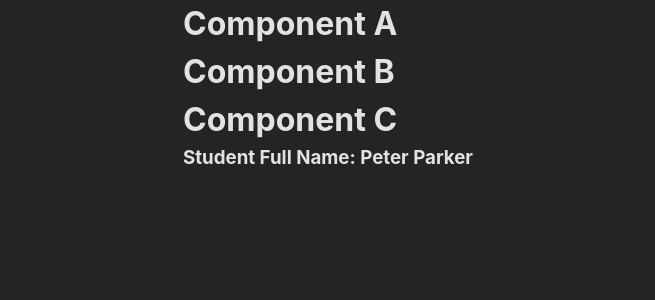
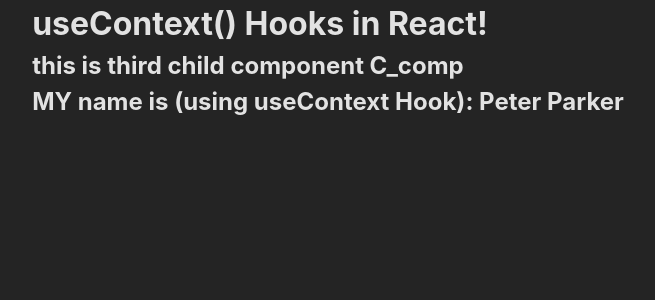
Before and after one commit to kushal022/React-Repo, a React (Vite) app: page / in a window 1280 px wide. Shown: the top 300 px of the page, without its empty margins (312-967 px from the left). Built offline with nearby package versions, Linux system fonts and the light colour scheme.

Commit message:
Hooks: useContext

```diff
--- a/src/App.jsx
+++ b/src/App.jsx
@@ -10,6 +10,7 @@ import AppArray from './array/AppArray.jsx'
 import AppApi from './api/AppApi.jsx'
 import AppPropDrilling from './propDrilling/AppPropDrilling.jsx'
 import AppContextAPI from './contextAPI/AppContextAPI.jsx'
+import AppHook from './hook/useContext/AppHook.jsx'
 
 function App() {
   const [count, setCount] = useState(0)
@@ -25,7 +26,8 @@ function App() {
       {/* <AppArray /> */}
       {/* <AppApi /> */}
       {/* <AppPropDrilling /> */}
-      <AppContextAPI />
+      {/* <AppContextAPI /> */}
+      <AppHook />
     </>
   )
 }
--- /dev/null
+++ b/src/hook/useContext/A_comp.jsx
@@ -0,0 +1,10 @@
+import React from "react";
+import B_comp from "./B_comp";
+
+export default function A_comp(){
+    return(
+        <>
+        <B_comp />
+        </>
+    )
+}
--- /dev/null
+++ b/src/hook/useContext/AppHook.jsx
@@ -0,0 +1,22 @@
+import React, { createContext } from 'react'
+import A_comp from './A_comp'
+
+const studentinfo = createContext();
+const studentinfo2 = createContext();
+function AppHook() {
+  const f_name = "Peter";
+  const l_name = "Parker";
+  return (
+    <>
+    <studentinfo.Provider value={f_name}>
+      <studentinfo2.Provider value={l_name}>
+    <A_comp/>
+      </studentinfo2.Provider>
+    </studentinfo.Provider>
+    </>
+  )
+}
+
+export default AppHook
+// export both context/data
+export { studentinfo, studentinfo2 }
--- /dev/null
+++ b/src/hook/useContext/B_comp.jsx
@@ -0,0 +1,12 @@
+import React from 'react'
+import C_comp from './C_comp'
+
+function B_comp() {
+  return (
+    <div>
+      <C_comp/>
+    </div>
+  )
+}
+
+export default B_comp
--- /dev/null
+++ b/src/hook/useContext/C_comp.jsx
@@ -0,0 +1,20 @@
+import React , {useContext}from 'react'
+
+// Import context/Data from Parent component
+import { studentinfo,studentinfo2 } from './AppHook'
+function C_comp() {
+    // Use useContext hook to get data from Parent component.
+    const f_name = useContext(studentinfo);
+    const l_name = useContext(studentinfo2);
+  return (
+    <div>
+        <h1>useContext() Hooks in React!</h1>
+        <h2>this is third child component C_comp</h2>
+        {/* Return the data directly no longer need for consumer like contextAPI */}
+        <h2>MY name is (using useContext Hook): {f_name} {l_name}</h2>
+
+    </div>
+  )
+}
+
+export default C_comp
```
